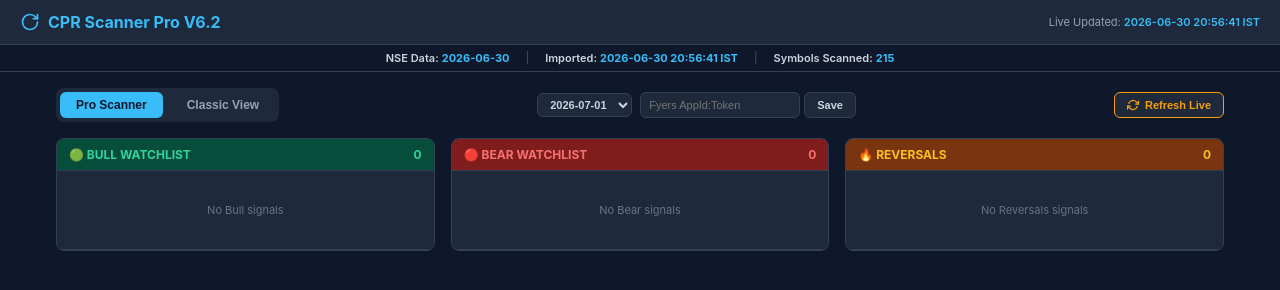
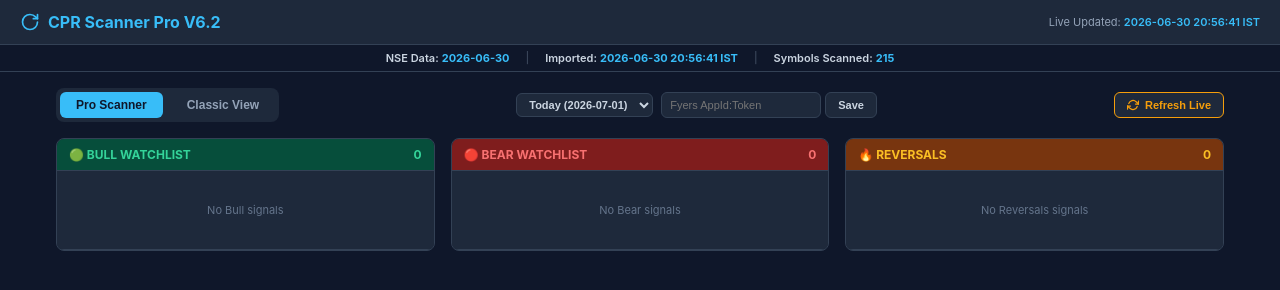
Before and after one commit to jeethu888/cpr-screener, a plain HTML site: page index.html in a window 1280 px wide. Drawn offline with Linux system fonts and the light colour scheme.

Commit message:
Update date dropdown to dynamically label Today and Yesterday

```diff
--- a/index.html
+++ b/index.html
@@ -355,15 +355,10 @@
                     if (dates && dates.length > 0) {
                         const select = document.getElementById('date-select');
 
-                        // Format dates nicely with Today/Yesterday
-                        const todayStr = new Date().toISOString().split('T')[0];
-                        let ydt = new Date(); ydt.setDate(ydt.getDate()-1);
-                        const yesterdayStr = ydt.toISOString().split('T')[0];
-
-                        select.innerHTML = dates.map(d => {
+                        select.innerHTML = dates.map((d, index) => {
                             let label = d;
-                            if (d === todayStr) label = d + " (Today)";
-                            else if (d === yesterdayStr) label = d + " (Yesterday)";
+                            if (index === 0) label = "Today (" + d + ")";
+                            else if (index === 1) label = "Yesterday (" + d + ")";
                             return `<option value="${d}">${label}</option>`;
                         }).join('');
 
```
